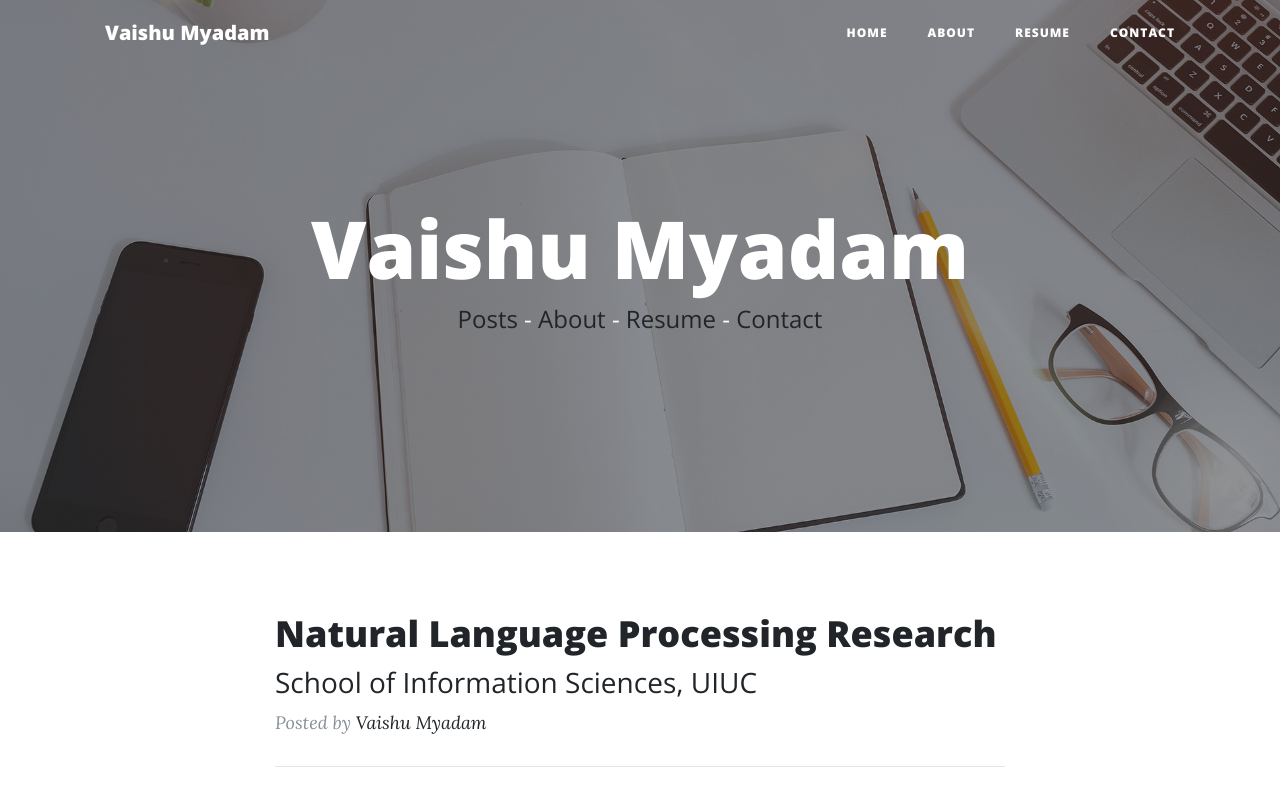
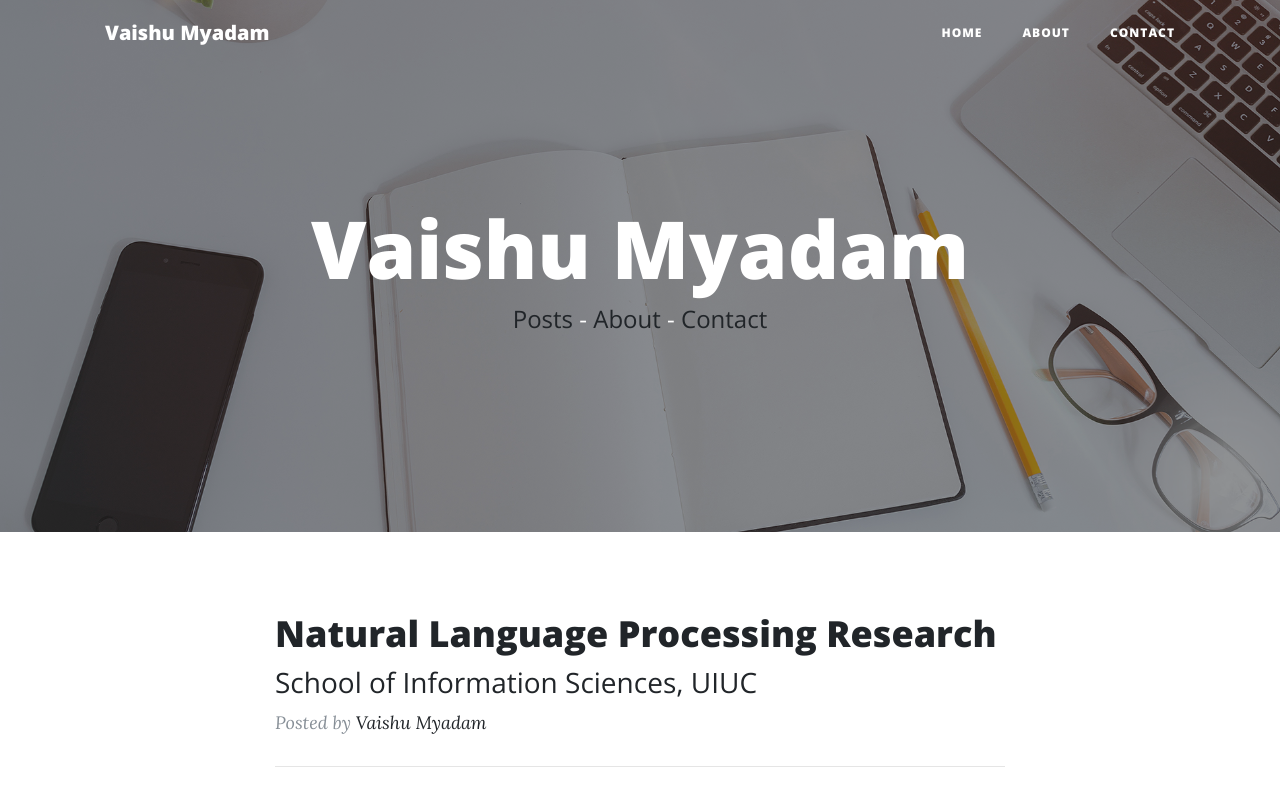
Before and after one commit to vaishumyadam/vaishumyadam.github.io, a website: page index.html in a window 1280 px wide. Shown: the top 794 px of the page. Drawn offline with nearby package versions, Linux system fonts and the light colour scheme.

Commit message:
Remove resume link

```diff
--- a/index.html
+++ b/index.html
@@ -42,9 +42,6 @@
             <a class="nav-link" href="about.html">About</a>
           </li>
           <li class="nav-item">
-            <a class="nav-link" href="https://docs.google.com/document/d/1NXLEpK6w26BkTpePipKAqH4dtZKEVft7zGPdN6NXUT8/edit?usp=sharing">Resume</a>
-          </li>
-          <li class="nav-item">
             <a class="nav-link" href="contact.html">Contact</a>
           </li>
         </ul>
@@ -60,7 +57,7 @@
         <div class="col-lg-8 col-md-10 mx-auto">
           <div class="site-heading">
             <h1>Vaishu Myadam</h1>
-            <span class="subheading"><a href="index.html">Posts</a> - <a href="about.html">About</a> - <a href="https://docs.google.com/document/d/1NXLEpK6w26BkTpePipKAqH4dtZKEVft7zGPdN6NXUT8/edit?usp=sharing">Resume</a> - <a href="contact.html">Contact</a></span>
+            <span class="subheading"><a href="index.html">Posts</a> - <a href="about.html">About</a> - <a href="contact.html">Contact</a></span>
           </div>
         </div>
       </div>
```
